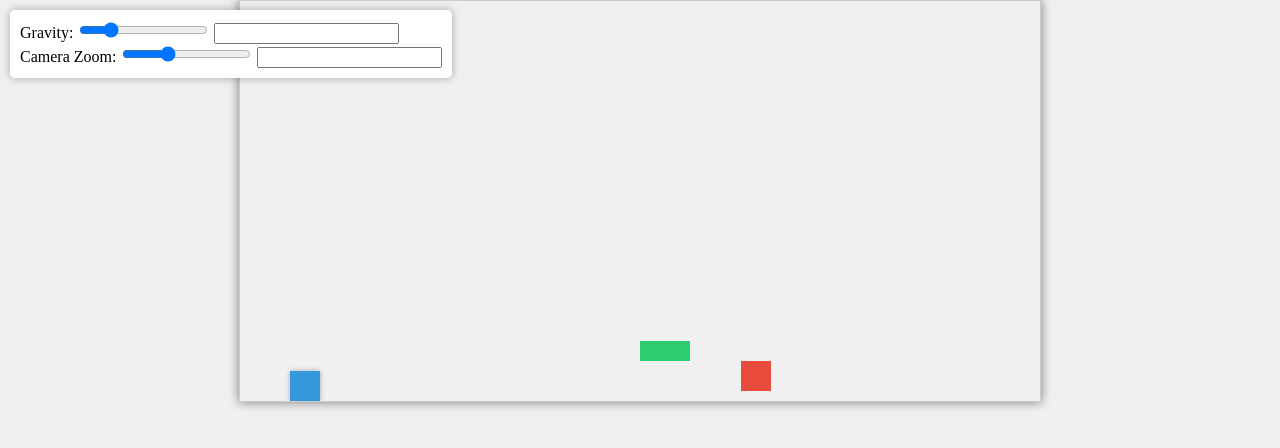
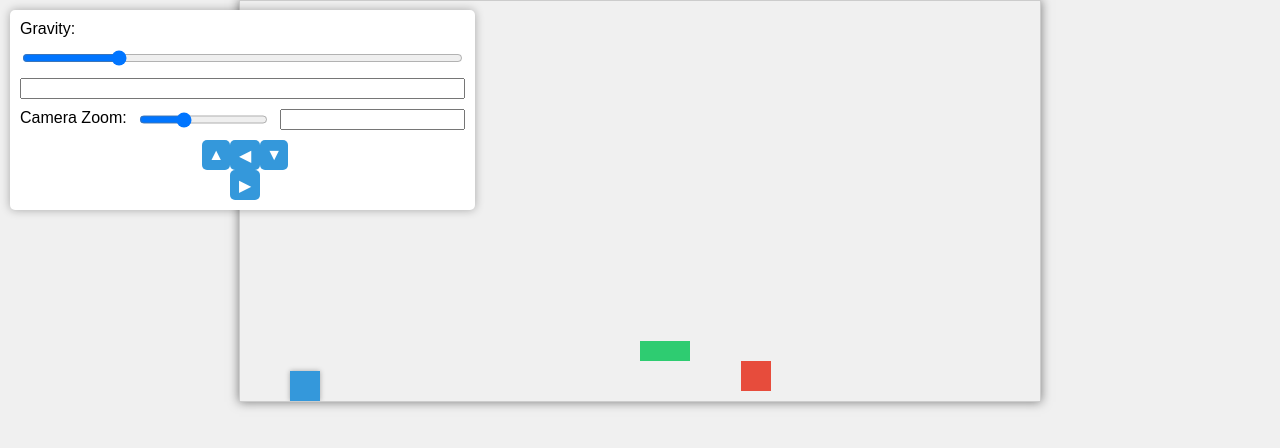
Before and after one commit to speedyfriend67/Platformer-test, a plain HTML site: page index.html in a window 1280 px wide. Drawn offline with Linux system fonts and the light colour scheme.

Commit message:
Update index.html

```diff
--- a/index.html
+++ b/index.html
@@ -9,6 +9,7 @@
       margin: 0;
       overflow: hidden;
       background-color: #f0f0f0;
+      font-family: 'Arial', sans-serif;
     }
 
     canvas {
@@ -26,6 +27,35 @@
       padding: 10px;
       border-radius: 5px;
       box-shadow: 0 0 10px rgba(0, 0, 0, 0.3);
+      display: flex;
+      flex-direction: column;
+      gap: 10px;
+    }
+
+    .arrow-buttons {
+      display: flex;
+      justify-content: space-between;
+      width: 80px;
+      margin: auto;
+    }
+
+    .arrow-button {
+      width: 30px;
+      height: 30px;
+      cursor: pointer;
+      background-color: #3498db;
+      color: #fff;
+      border: none;
+      border-radius: 5px;
+      font-size: 16px;
+      display: flex;
+      align-items: center;
+      justify-content: center;
+    }
+
+    .zoom-controls {
+      display: flex;
+      gap: 10px;
     }
   </style>
 </head>
@@ -35,10 +65,19 @@
     <label for="gravityRange">Gravity:</label>
     <input type="range" id="gravityRange" min="0.1" max="2" step="0.1" value="0.5">
     <input type="text" id="gravityValue" readonly>
-    <br>
-    <label for="zoomRange">Camera Zoom:</label>
-    <input type="range" id="zoomRange" min="0.5" max="2" step="0.1" value="1">
-    <input type="text" id="zoomValue" readonly>
+    <div class="zoom-controls">
+      <label for="zoomRange">Camera Zoom:</label>
+      <input type="range" id="zoomRange" min="0.5" max="2" step="0.1" value="1">
+      <input type="text" id="zoomValue" readonly>
+    </div>
+    <div class="arrow-buttons">
+      <button class="arrow-button" id="upButton">&#9650;</button>
+      <div>
+        <button class="arrow-button" id="leftButton">&#9664;</button>
+        <button class="arrow-button" id="rightButton">&#9654;</button>
+      </div>
+      <button class="arrow-button" id="downButton">&#9660;</button>
+    </div>
   </div>
 
   <script>
@@ -68,6 +107,10 @@
     const gravityValue = document.getElementById('gravityValue');
     const zoomRange = document.getElementById('zoomRange');
     const zoomValue = document.getElementById('zoomValue');
+    const upButton = document.getElementById('upButton');
+    const leftButton = document.getElementById('leftButton');
+    const rightButton = document.getElementById('rightButton');
+    const downButton = document.getElementById('downButton');
 
     gravityRange.addEventListener('input', () => {
       gravity = parseFloat(gravityRange.value);
@@ -145,6 +188,10 @@
         player.x -= 5;
       } else if (direction === 'right') {
         player.x += 5;
+      } else if (direction === 'up' && !player.jumping) {
+        jump();
+      } else if (direction === 'down') {
+        // Additional functionality for down arrow if needed
       }
     }
 
@@ -160,17 +207,11 @@
       obstacles[1].x = 400; // Block
     }
 
-    // Event listener for jumping on mouse click or space key
-    canvas.addEventListener('click', jump);
-    window.addEventListener('keydown', (event) => {
-      if (event.code === 'Space') {
-        jump();
-      } else if (event.code === 'ArrowLeft') {
-        movePlayer('left');
-      } else if (event.code === 'ArrowRight') {
-        movePlayer('right');
-      }
-    });
+    // Event listeners for arrow key controls
+    leftButton.addEventListener('click', () => movePlayer('left'));
+    rightButton.addEventListener('click', () => movePlayer('right'));
+    upButton.addEventListener('click', () => movePlayer('up'));
+    downButton.addEventListener('click', () => movePlayer('down'));
 
     // Start the game loop
     update();
```
